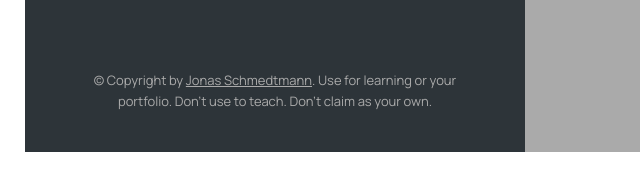
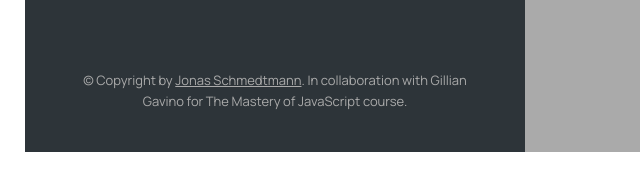
Before and after one commit to kfoolable/mapty, a plain HTML site: page index.html in a window 1280 px wide. Shown: the part 623-797 px from the top of the page, 0-640 px from the left. Drawn offline with nearby package versions, Linux system fonts and the light colour scheme.

Commit message:
Added collaboration statement

```diff
--- a/index.html
+++ b/index.html
@@ -127,8 +127,8 @@
           target="_blank"
           href="https://twitter.com/jonasschmedtman"
           >Jonas Schmedtmann</a
-        >. Use for learning or your portfolio. Don't use to teach. Don't claim
-        as your own.
+        >. In collaboration with Gillian Gavino for The Mastery of JavaScript
+        course.
       </p>
     </div>
 
```
